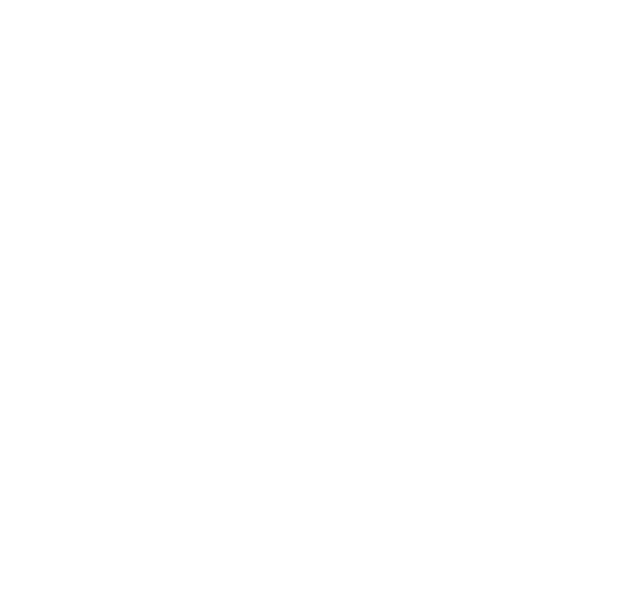
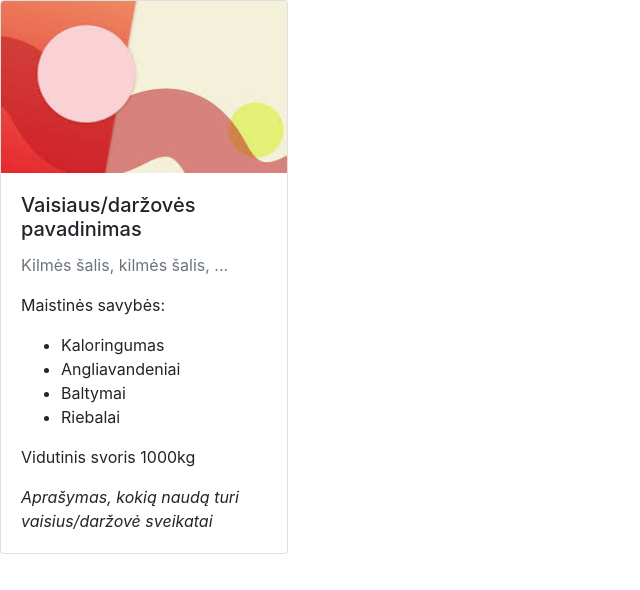
Before and after one commit to markunaite/Vaisiai, a plain HTML site: page index.html in a window 1280 px wide. Shown: the whole page, without its empty margins (0-640 px from the left). Drawn offline with nearby package versions, Linux system fonts and the light colour scheme.

Commit message:
pirma card versija

```diff
--- a/index.html
+++ b/index.html
@@ -7,8 +7,28 @@
     <title>Document</title>
     <link rel="stylesheet" href="style.css">
     <script src="js.js"></script>
+    <link rel="stylesheet" href="https://cdn.jsdelivr.net/npm/bootstrap@4.6.0/dist/css/bootstrap.min.css" integrity="sha384-B0vP5xmATw1+K9KRQjQERJvTumQW0nPEzvF6L/Z6nronJ3oUOFUFpCjEUQouq2+l" crossorigin="anonymous">
 </head>
 <body>
-
+    <div class="card" style="width: 18rem;">
+        <img src="images/placeholder.jfif" class="card-img-top" alt="...">
+        <div class="card-body">
+          <h5 class="card-title">Vaisiaus/daržovės pavadinimas</h5>
+          <p class="text-muted">Kilmės šalis, kilmės šalis, ...</p>
+          <p class="card-text">
+              Maistinės savybės:
+              <ul>
+                  <li>Kaloringumas</li>
+                  <li>Angliavandeniai</li>
+                  <li>Baltymai</li>
+                  <li>Riebalai</li>
+              </ul>
+          </p>
+          <p class="card-text">Vidutinis svoris 1000kg</p>
+          <p class="card-text font-italic">
+              Aprašymas, kokią naudą turi vaisius/daržovė sveikatai
+          </p>
+        </div>
+      </div>
 </body>
 </html>
```
Also changed, not shown: images/placeholder.jfif (added).
